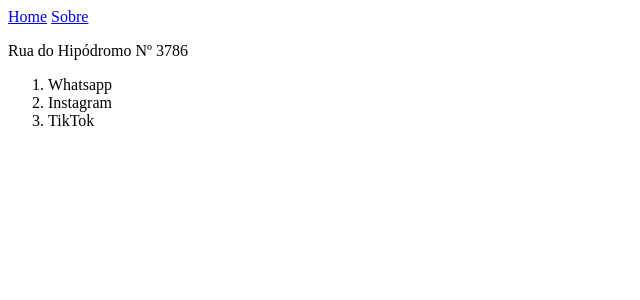
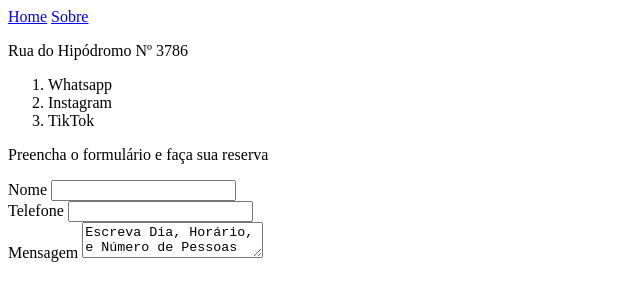
Before and after one commit to ThiagoPalmares/pwi-thiago.henrique2026, a plain HTML site: page contato.html in a window 1280 px wide. Shown: the whole page, without its empty margins (0-640 px from the left). Drawn offline with Linux system fonts and the light colour scheme.

Commit message:
Add files via upload

```diff
--- a/contato.html
+++ b/contato.html
@@ -13,11 +13,20 @@
         <a href="sobre.html">Sobre</a>
     </nav>
     <p>Rua do Hipódromo Nº 3786</p>
-</body>
 <!--Lista em ordem numérica: Lista ordenada Tag ol cria; e li são os tópicos-->
 <ol>
     <li>Whatsapp</li>
     <li>Instagram</li>
     <li>TikTok</li>
 </ol>
+<p>Preencha o formulário e faça sua reserva</p>
+<form>
+    <label>Nome</label>
+    <input type="text"><br>
+    <label>Telefone</label>
+    <input type="tel"><br>
+    <label>Mensagem</label>
+<textarea>Escreva Dia, Horário, e Número de Pessoas</textarea>
+</form>
+</body>
 </html>
```
Also changed, not shown: index.html (+6 -9 lines).
